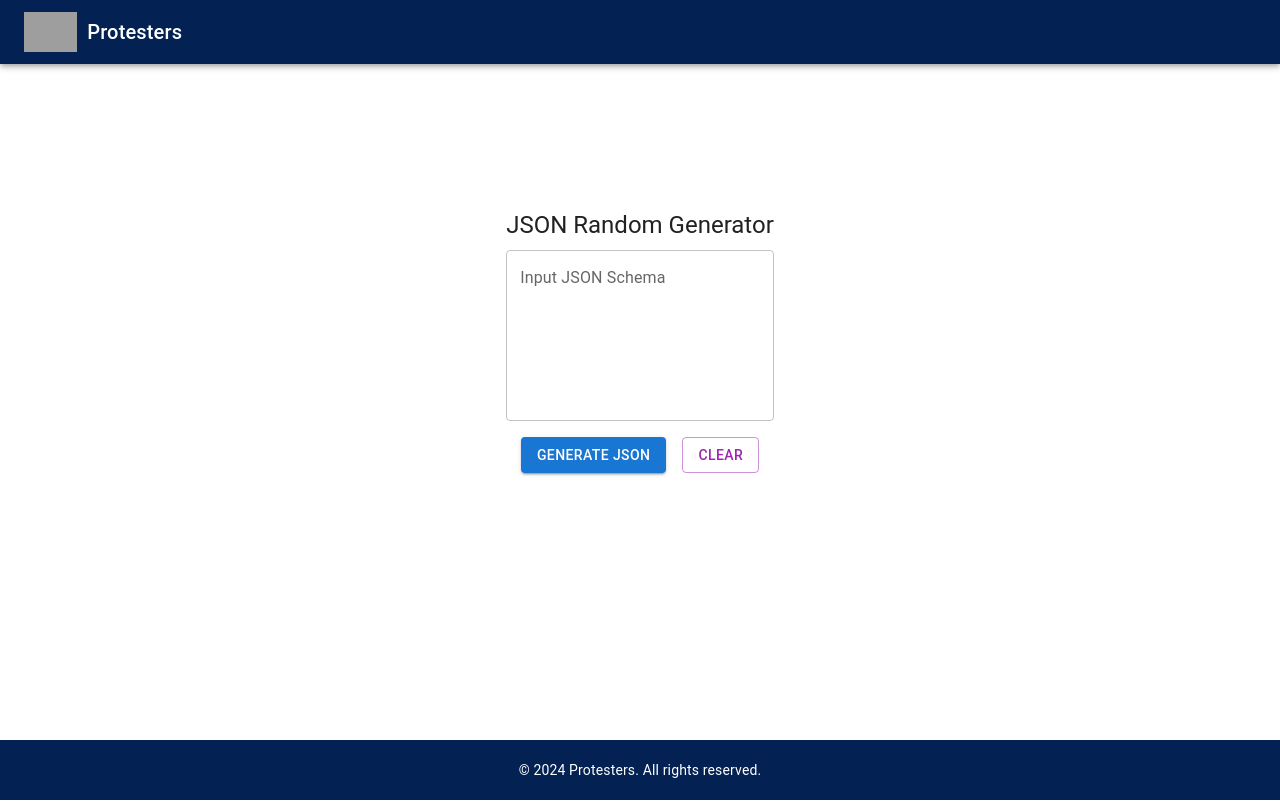
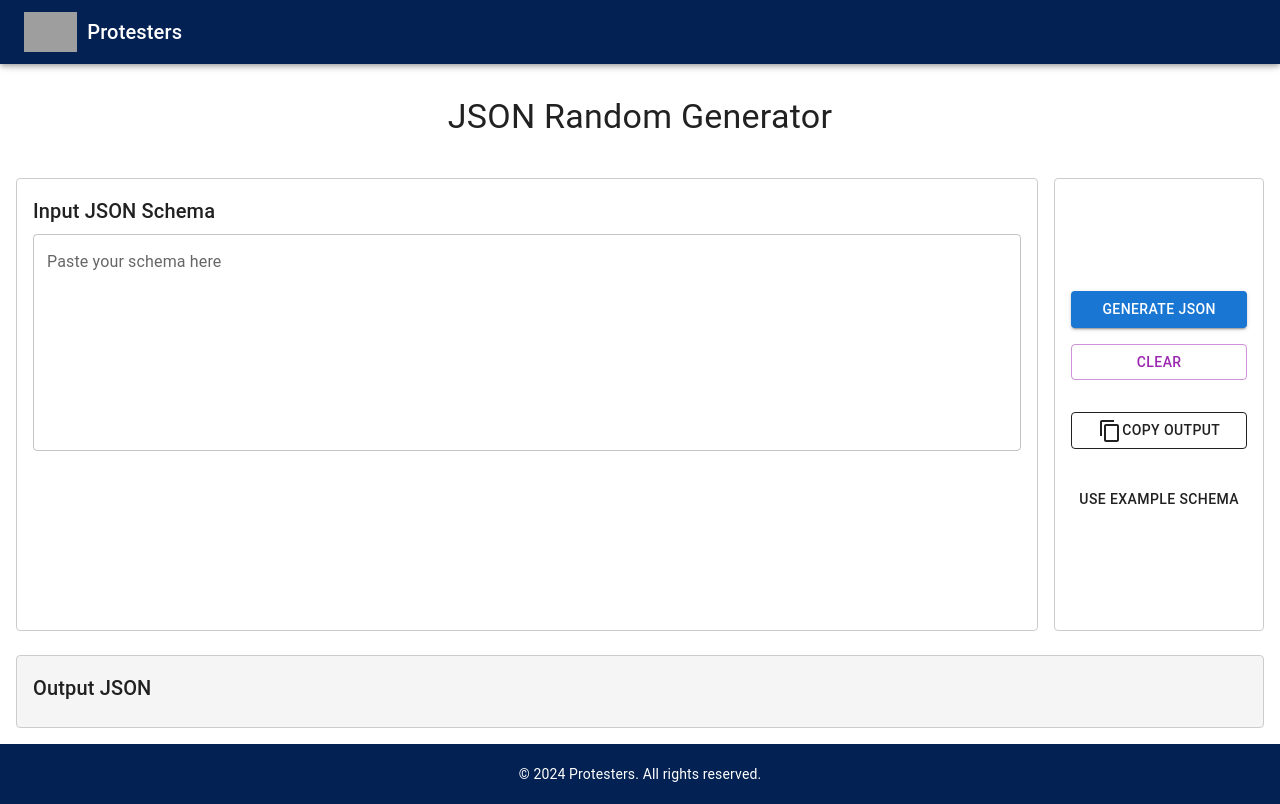
Before and after one commit to Mohit-Chaudhari/protesters, a React (Create React App) app: page /json-random-generator in a window 1280 px wide. Built offline with nearby package versions, Linux system fonts and the light colour scheme; grey boxes are pictures that could not be loaded.

Commit message:
Modified json random generator

```diff
--- a/src/components/JsonTools/JsonRandomGenerator.jsx
+++ b/src/components/JsonTools/JsonRandomGenerator.jsx
@@ -1,12 +1,14 @@
 import React, { useState } from 'react';
-import { Box, TextField, Button, Typography, Paper } from '@mui/material';
+import { Box, TextField, Button, Typography, Paper, Grid } from '@mui/material';
 import ContentCopyIcon from '@mui/icons-material/ContentCopy';
 import CheckIcon from '@mui/icons-material/Check';
+import { Light as SyntaxHighlighter } from 'react-syntax-highlighter';
+import { docco } from 'react-syntax-highlighter/dist/esm/styles/hljs';
 
 const getRandomValue = (type) => {
   switch (type) {
     case 'string':
-      return Math.random().toString(36).substring(2, 15); // Generate random string
+      return Math.random().toString(36).substring(2, 15); // Random string
     case 'number':
       return Math.floor(Math.random() * 100); // Random number between 0-100
     case 'boolean':
@@ -57,65 +59,70 @@ const JsonRandomGenerator = () => {
     });
   };
 
+  const exampleSchema = '[{ "name": "id", "type": "number" }, { "name": "name", "type": "string" }, { "name": "isActive", "type": "boolean" }]';
+
   return (
-    <Box sx={{ maxWidth: 800, margin: 'auto', padding: 3, textAlign: 'center' }}>
-      <Typography variant="h5" gutterBottom>
+    <Box sx={{ display: 'flex', flexDirection: 'column', height: '85vh', padding: 2 }}>
+      {/* Header Section */}
+      <Box sx={{ padding: 2, marginBottom: 3 }}>
+        <Typography variant="h4" align="center">
           JSON Random Generator
         </Typography>
+      </Box>
 
+      {/* Input and Output Section */}
+      <Box sx={{ flex: 1, display: 'flex', flexDirection: 'row', gap: 2 }}>
+        {/* Input Section */}
+        <Box sx={{ flex: 1, display: 'flex', flexDirection: 'column', padding: 2, backgroundColor: '#fff', border: '1px solid #ccc', borderRadius: '4px' }}>
+          <Typography variant="h6" gutterBottom>
+            Input JSON Schema
+          </Typography>
           <TextField
-        label="Input JSON Schema"
+            label="Paste your schema here"
             multiline
-        rows={6}
-        variant="outlined"
             fullWidth
+            rows={8}
             value={fields}
             onChange={(e) => setFields(e.target.value)}
-        placeholder='[{ "name": "id", "type": "number" }, { "name": "name", "type": "string" }, { "name": "isActive", "type": "boolean" }]'
-        sx={{ marginBottom: 2 }}
+            error={Boolean(error)}
+            helperText={error}
           />
+        </Box>
 
-      <Box sx={{ display: 'flex', justifyContent: 'center', gap: 2 }}>
-        <Button variant="contained" color="primary" onClick={handleGenerateJson}>
+        {/* Buttons Section */}
+        <Box sx={{ display: 'flex', flexDirection: 'column', justifyContent: 'center', alignItems: 'center', gap: 2, padding: 2, border: '1px solid #ccc', borderRadius: '4px', backgroundColor: '#fff' }}>
+          <Button variant="contained" color="primary" onClick={handleGenerateJson} fullWidth>
             Generate JSON
           </Button>
-        <Button variant="outlined" color="secondary" onClick={handleClear}>
+
+          <Button variant="outlined" color="secondary" onClick={handleClear} fullWidth>
             Clear
           </Button>
+
+          <Button variant="outlined" color="default" onClick={handleCopyToClipboard} fullWidth sx={{ marginTop: 2 }}>
+            {copied ? <CheckIcon color="success" /> : <ContentCopyIcon />}
+            Copy Output
+          </Button>
+
+          <Button variant="text" color="default" onClick={() => setFields(exampleSchema)} fullWidth sx={{ marginTop: 2 }}>
+            Use Example Schema
+          </Button>
+        </Box>
       </Box>
 
-      {error && (
-        <Typography color="error" sx={{ marginTop: 2 }}>
-          {error}
+      {/* Output Section */}
+      <Box sx={{ marginTop: 3, padding: 2, border: '1px solid #ccc', borderRadius: '4px', backgroundColor: '#f5f5f5' }}>
+        <Typography variant="h6" gutterBottom>
+          Output JSON
         </Typography>
-      )}
-
         {generatedJson && (
-        <Paper
-          elevation={3}
-          sx={{
-            marginTop: 3,
-            padding: 2,
-            textAlign: 'left',
-            backgroundColor: '#f5f5f5',
-            maxHeight: 300,
-            overflow: 'auto',
-            position: 'relative',
-          }}
-        >
-          <Button
-            size="small"
-            variant="text"
-            onClick={handleCopyToClipboard}
-            sx={{ position: 'absolute', top: 8, right: 8 }}
-          >
-            {copied ? <CheckIcon color="success" /> : <ContentCopyIcon />}
-          </Button>
-          <pre style={{ fontFamily: 'monospace', margin: 0 }}>
+          <Paper elevation={3} sx={{ padding: 2, backgroundColor: '#fff', flex: 1, overflowY: 'auto', borderRadius: '8px' }}>
+            <SyntaxHighlighter language="json" style={docco} customStyle={{ fontFamily: 'monospace', margin: 0, wordWrap: 'break-word', whiteSpace: 'pre-wrap' }}>
               {generatedJson}
-          </pre>
+            </SyntaxHighlighter>
           </Paper>
         )}
+      </Box>
     </Box>
   );
 };
```
Lines whose indentation alone changed are shown as unchanged.
